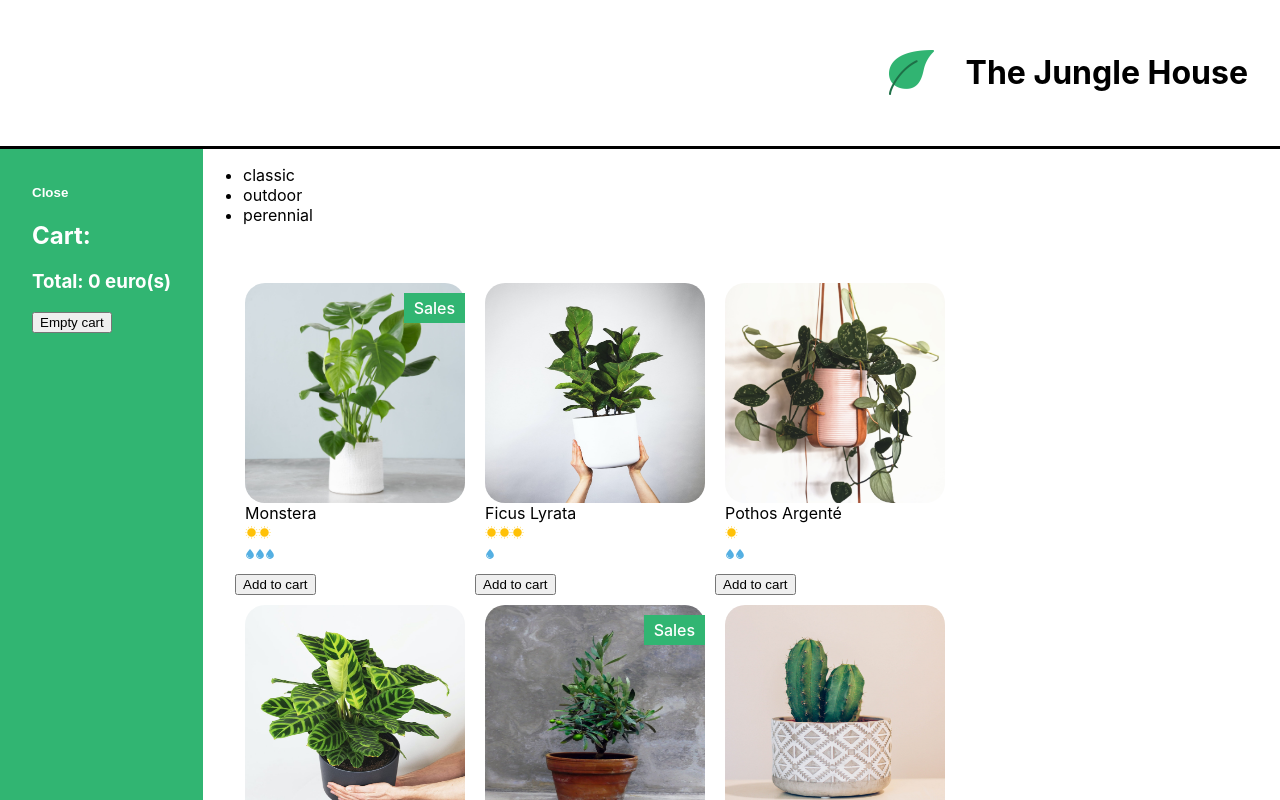
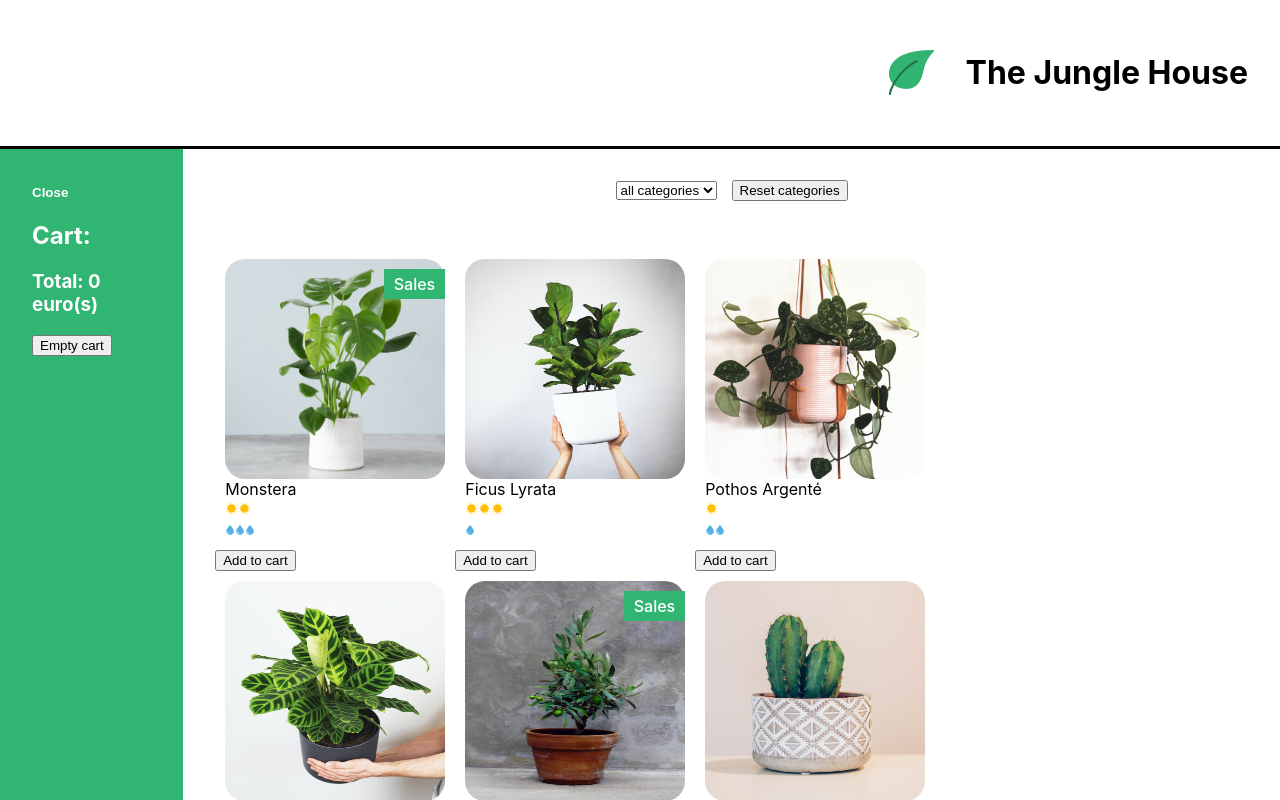
Before and after one commit to Knoblauchpilze/react-tutos, a React (Create React App) app in the folder junglehouse/: page / in a window 1280 px wide. Shown: the top 800 px of the page. Built offline with nearby package versions, Linux system fonts and the light colour scheme.

Commit message:
feat: Part 3, chapter 2 working categories

```diff
--- a/junglehouse/src/components/Cart.jsx
+++ b/junglehouse/src/components/Cart.jsx
@@ -3,7 +3,6 @@ import '../styles/Cart.css';
 import {useState} from 'react';
 
 function Cart(props) {
-  const monsteraPrice = 12;
   const {cart, updateCart} = props;
 
   const [isOpen, setIsOpen] = useState(true);
--- /dev/null
+++ b/junglehouse/src/components/Categories.jsx
@@ -0,0 +1,32 @@
+
+import '../styles/Categories.css';
+import {plants} from '../datas/plants.js';
+
+function Categories(props) {
+  const {category, updateCategory} = props;
+
+  const categories = plants.reduce(
+    (acc, plant) => (acc.includes(plant.category) ? acc : acc.concat(plant.category)),
+    []
+  );
+
+  return (
+    <div className="tjh_categories">
+      <select
+        className="tjh_categories_select"
+        value={category}
+        onChange={(e) => updateCategory(e.target.value)}
+      >
+        <option value="all">all categories</option>
+        {categories.map((cat) => (
+          <option key={cat} value={cat}>{cat}</option>
+        ))}
+      </select>
+      <button onClick = {() => updateCategory("all")}>
+        Reset categories
+      </button>
+    </div>
+  );
+}
+
+export default Categories
--- a/junglehouse/src/components/ShoppingList.jsx
+++ b/junglehouse/src/components/ShoppingList.jsx
@@ -1,15 +1,13 @@
 
 import '../styles/ShoppingList.css';
 import {plants} from '../datas/plants.js';
+import Categories from './Categories.jsx';
 import PlantItem from './PlantItem.jsx';
+import {useState} from 'react';
 
 function ShoppingList(props) {
   const {cart, updateCart} = props;
-
-  const categories = plants.reduce(
-    (acc, plant) => (acc.includes(plant.category) ? acc : acc.concat(plant.category)),
-    []
-  );
+  const [category, updateCategory] = useState("all");
 
   function addToCart(name, price) {
     // Check whether the plant is already part of the
@@ -42,15 +40,19 @@ function ShoppingList(props) {
     }
   }
 
+  // Filter plants to keep only the ones having a
+  // category matching the currently selected one.
+  const fPlants = plants.filter(
+    plant => (
+      category === "all" || plant.category === category
+    )
+  );
+
   return (
-    <div>
-      <ul>
-        {categories.map((category) => (
-          <li key={category}>{category}</li>
-        ))}
-      </ul>
+    <div className="tjh_shopping_list">
+      <Categories category={category} updateCategory={updateCategory}/>
       <ul className="tjh_plant_list">
-        {plants.map((plant, index) => (
+        {fPlants.map((plant, index) => (
           <li key={plant.id}>
             <PlantItem
               name = {plant.name}
--- /dev/null
+++ b/junglehouse/src/styles/Categories.css
@@ -0,0 +1,9 @@
+
+.tjh_categories {
+	text-align: center;
+	padding-top: 30px;
+}
+
+.tjh_categories_select {
+	margin-right: 15px;
+}
--- a/junglehouse/src/styles/ShoppingList.css
+++ b/junglehouse/src/styles/ShoppingList.css
@@ -1,3 +1,7 @@
+
+.tjh_shopping_list {
+	width: 100%;
+}
 
 .tjh_plant_list {
   list-style-type: none;
```
